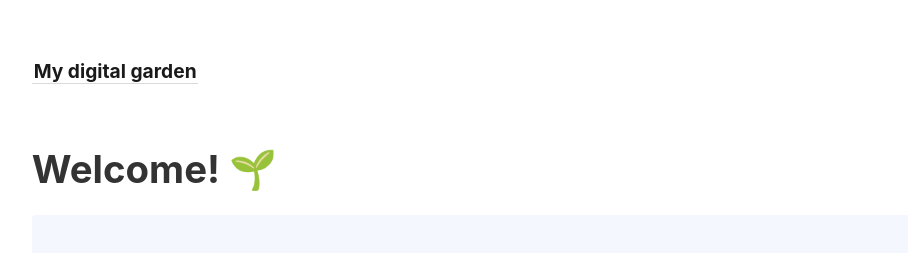
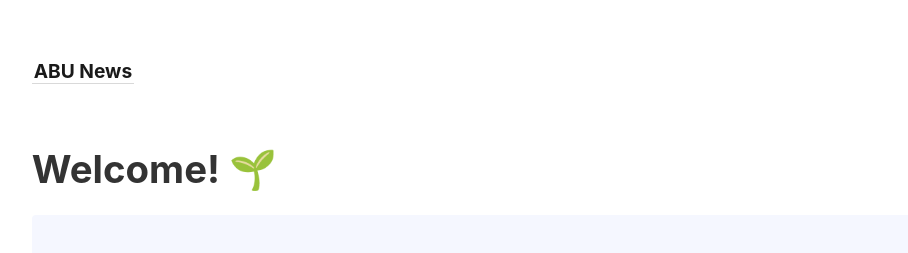
Before and after one commit to aburossi/abunews, a Jekyll site: the page built from _pages/index.md, in a window 1280 px wide. Shown: the top 253 px of the page, without its empty margins (45-953 px from the left). Built offline with Jekyll 4.4.1, drawn with Linux system fonts in a browser that asks for light colours.

Commit message:
Update _config.yml

```diff
--- a/_config.yml
+++ b/_config.yml
@@ -1,4 +1,4 @@
-title:               My digital garden
+title:               ABU News
 include:             ['_pages']
 exclude:             ['_includes/notes_graph.json']
 # You may need to change the base URL depending on your deploy configuration.
```
